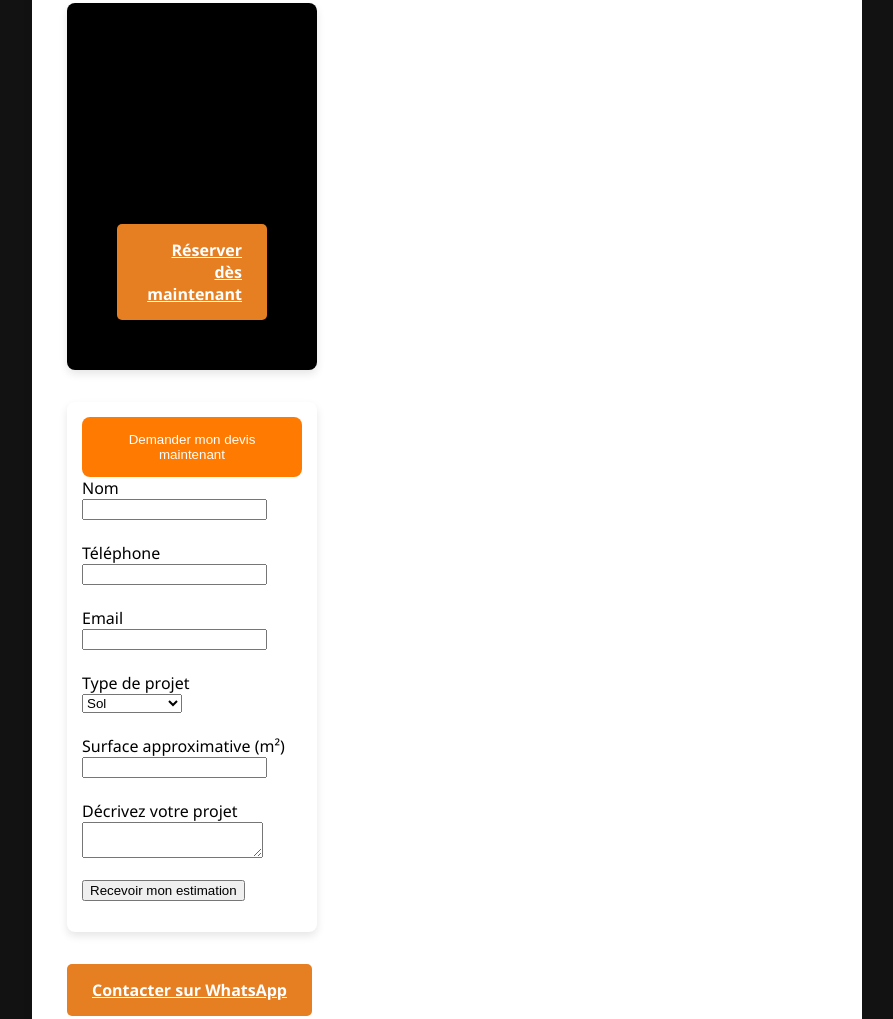
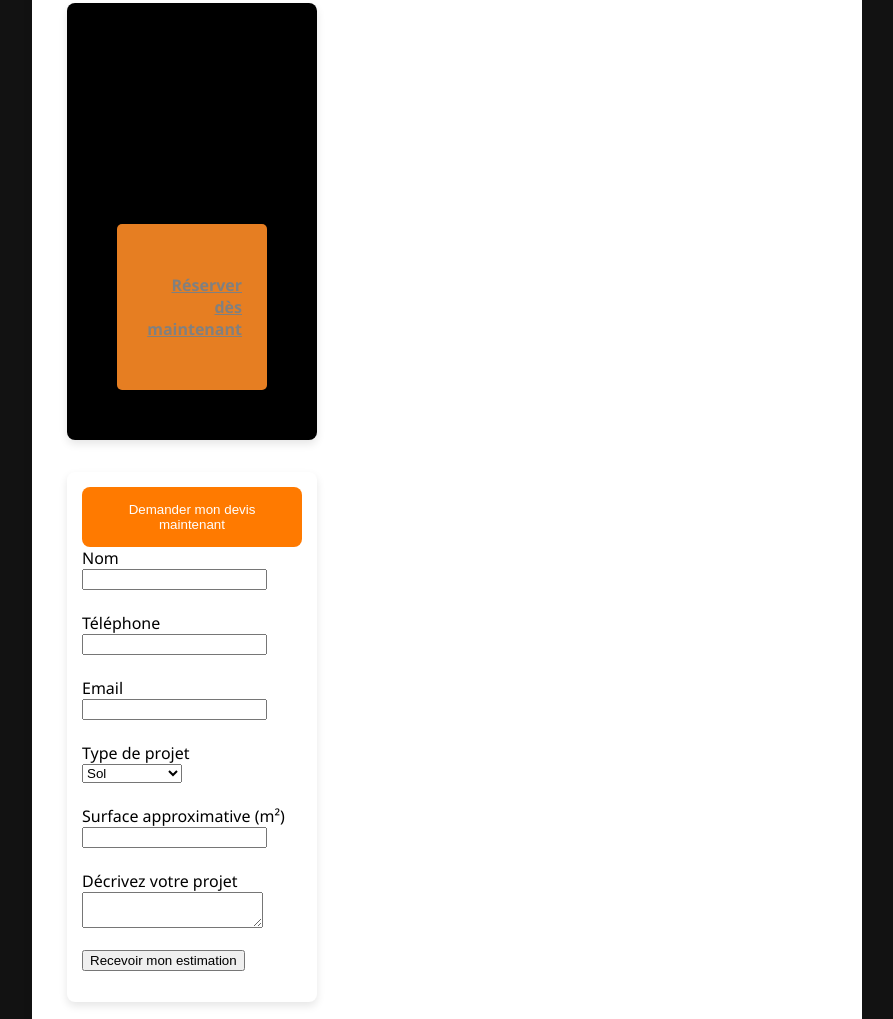
Before and after one commit to KYmaxi-png/maness63, a plain HTML site: page index.html in a window 1280 px wide. Shown: the part 1975-2994 px from the top of the page, without its empty margins (193-1086 px from the left). Drawn offline with Linux system fonts and the light colour scheme.

Commit message:
Update style.css

```diff
--- a/style.css
+++ b/style.css
@@ -60,9 +60,9 @@ p {
 }
 .btn{
     display: inline-block;
-    padding:15px 25px;
+    padding:50px 25px;
     background:#e67e22;
-    color:white;
+    color: grey;
     text-decoration: nore;
     border-radius:5px;
     font-weight:bold;
```
